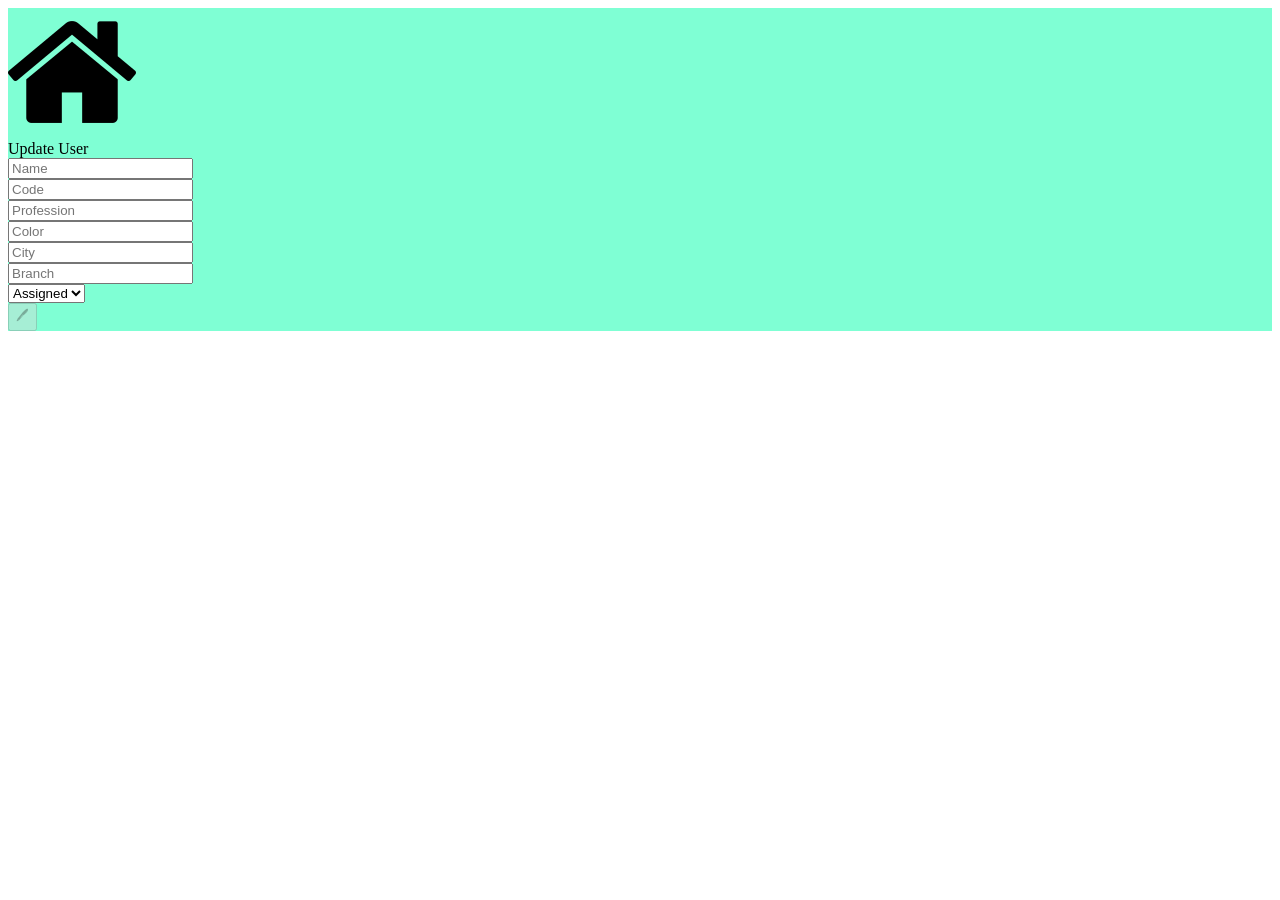
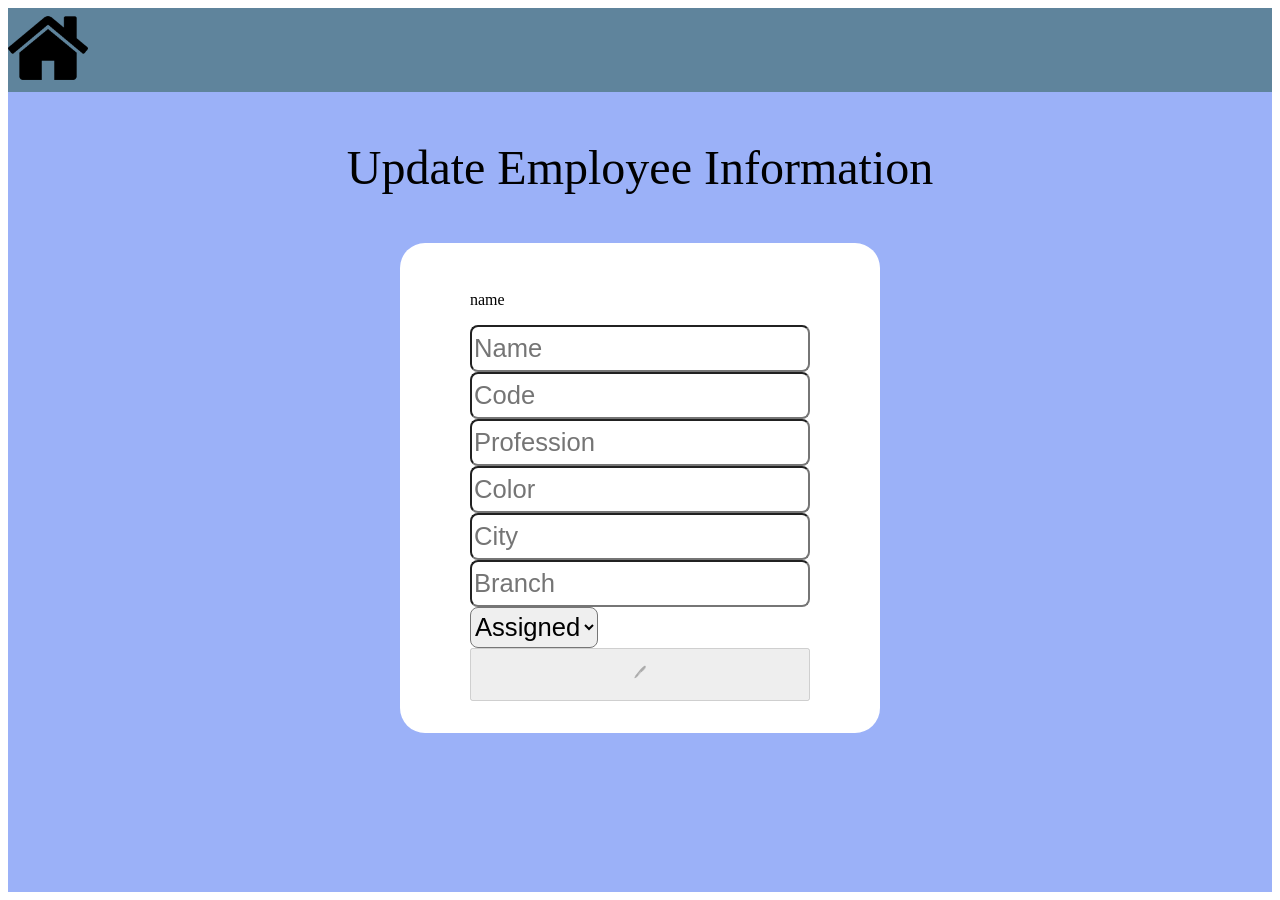
Before and after one commit to jeffreyleec/fullstack-js-crud-exercise, a React (Create React App) app in the folder client/plexxis-exercise/: page /user/update/1 in a window 1280 px wide. Before the commit the page ends 800 px from the top, so only its background shows below. Built offline with nearby package versions, Linux system fonts and the light colour scheme; no server answers.

Commit message:
update employee page styles added

```diff
--- a/client/plexxis-exercise/src/App.js
+++ b/client/plexxis-exercise/src/App.js
@@ -3,8 +3,8 @@ import { BrowserRouter as Router, Routes, Route, Link } from "react-router-dom";
 import { Home } from "./routes/Home";
 import { UpdateUser } from "./routes/UpdateUser";
 import { UsersContextProvider } from "./context/UsersContext";
-import "./app.css"
-import homeIcon from "./components/assets/homeIcon.png"
+import "./app.css";
+import homeIcon from "./components/assets/homeIcon.png";
 
 function App() {
   return (
@@ -12,8 +12,9 @@ function App() {
       <Router>
         <div className="nav">
           <nav>
-          <Link to="/"><img  Link to="/" src={homeIcon} alt="home"></img></Link>
-
+            <Link to="/">
+              <img className="homeIMG" src={homeIcon} alt="home"></img>
+            </Link>
           </nav>
 
           {/* A <Switch> looks through its children <Route>s and
--- a/client/plexxis-exercise/src/app.css
+++ b/client/plexxis-exercise/src/app.css
@@ -1,6 +1,11 @@
 .nav{
-  background-color: aquamarine;
+  background-color: #5f849c;
   height:auto;
   padding-bottom: 0em;
 
 }
+.homeIMG{
+  height:5em;
+
+
+}
--- a/client/plexxis-exercise/src/components/DeleteUser.js
+++ b/client/plexxis-exercise/src/components/DeleteUser.js
@@ -3,48 +3,58 @@ import UserRetrieve from "../apis/UserRetrieve";
 import { UsersContext } from "../context/UsersContext";
 import "../components/styles/deleteUser.css";
 
-
 export const DeleteUser = () => {
-  const {users, setUsers} = useContext(UsersContext)
+  const { users, setUsers } = useContext(UsersContext);
 
   const [id, setID] = useState("");
+  // console.log(users)
 
 
+  const handleDelete = async (id) => {
+    // e.preventDefault()
 
 
-const handleDelete = async (id) => {
-  // e.preventDefault()
-  // console.log('test working', id)
-try{
-  const response = await UserRetrieve.delete(`/user/${id}`)
-  console.log(response)
-  setUsers(users.filter((user)=> {
-    return user.id !== id;
-  })
-  );
-}catch(err){
-console.log(err)
-}
-}
+    try {
+
+
+      const response = await UserRetrieve.delete(`/user/${id}`);
+      console.log(response);
+
+      setUsers(
+        users.filter((user) => {
+          return user.id !== id;
+        })
+      );
+    } catch (err) {
+      console.log(err);
+
+    }
+  };
 
   return (
     <div className="deleteUserContainer">
-     <p className="deleteTitle">Delete a USER </p>
+      <p className="deleteTitle">Delete a USER </p>
       <form>
         <div className="form-row">
           <div className="col">
             <input
               value={id}
-              onChange={(e) => setID(e.target.value) }
-
-              type="text"
+              onChange={(e) => setID(e.target.value)}
+              type="number"
               className="form-control"
               placeholder="Enter ID"
             />
           </div>
 
           <div>
-            <button   disabled={!id} onClick={()=>handleDelete(id)} type="submit" >❌</button>
+            <button
+              disabled={!id}
+              onClick={() => handleDelete(id)}
+              type="submit"
+
+            >
+              ❌
+            </button>
           </div>
         </div>
       </form>
--- a/client/plexxis-exercise/src/components/EditUser.js
+++ b/client/plexxis-exercise/src/components/EditUser.js
@@ -21,11 +21,9 @@ export const EditUser = () => {
         <div className="form-row">
           <div className="col">
             <input
-
-
               value={id}
               onChange={(e) => setID(e.target.value)}
-              type="text"
+              type="number"
               className="form-control"
               placeholder="Enter ID"
               required
@@ -33,7 +31,7 @@ export const EditUser = () => {
           </div>
 
           <div>
-            <button   disabled={!id} onClick={() => handleEdit(id)} type="button">
+            <button disabled={!id} onClick={() => handleEdit(id)} type="button">
               🖊
             </button>
           </div>
--- a/client/plexxis-exercise/src/components/Header.js
+++ b/client/plexxis-exercise/src/components/Header.js
@@ -4,7 +4,7 @@ import "./styles/header.css"
 export const Header = () => {
   return (
     // <p className="headerTitle">Employee Database</p>
-    <div class="title">
+    <div className="title">
     <h1>Employee Database<span>React Table</span></h1>
   </div>
   )
--- /dev/null
+++ b/client/plexxis-exercise/src/components/styles/updateUserPage.css
@@ -0,0 +1,38 @@
+
+.updateContainer{
+  display:flex;
+  align-items:center;
+  flex-direction: column;
+  background-color: rgb(155, 177, 248);
+  height:100vh;
+
+}
+
+.updateForm{
+  display:flex;
+  justify-content:center;
+  background-color: #fff;
+  padding-top: 2em;
+  padding-bottom: 2em;
+  width:30em;
+  height:auto;
+  border-radius: 25px;
+
+
+}
+
+.updateTitle{
+  font-size: 3em;
+}
+
+.update-form-control{
+  font-size: 1.6em;
+height:1.6em;
+  border-radius: 8px;
+
+}
+
+.update-user-button{
+  width:100%;
+  height:4em;
+}
--- a/client/plexxis-exercise/src/routes/UpdateUser.js
+++ b/client/plexxis-exercise/src/routes/UpdateUser.js
@@ -3,6 +3,9 @@ import UserRetrieve from "../apis/UserRetrieve";
 import { UsersContext } from "../context/UsersContext";
 import { useParams } from "react-router-dom";
 import { useNavigate } from 'react-router-dom';
+import "../components/styles/updateUserPage.css"
+
+
 export const UpdateUser = () => {
   const navigate = useNavigate();
   //controlled components
@@ -48,23 +51,24 @@ export const UpdateUser = () => {
       });
       navigate(`/`)
       //  addUser(response.data.data)
-      console.log(updateUser);
+      //console.log(updateUser);
     } catch (err) {
-      console.log(err);
+      //console.log(err);
     }
   };
 
   return (
-    <div>
-      Update User
-      <form>
+    <div className="updateContainer">
+      <p className="updateTitle">Update Employee Information</p>
+      <form className="updateForm">
         <div className="form-row">
           <div className="col">
+            <p>name</p>
             <input
               value={name}
               onChange={(e) => setName(e.target.value)}
               type="text"
-              className="form-control"
+              className="update-form-control"
               placeholder="Name"
             />
           </div>
@@ -73,7 +77,7 @@ export const UpdateUser = () => {
               value={code}
               onChange={(e) => setCode(e.target.value)}
               type="text"
-              className="form-control"
+              className="update-form-control"
               placeholder="Code"
             />
           </div>
@@ -82,7 +86,7 @@ export const UpdateUser = () => {
               value={profession}
               onChange={(e) => setProfession(e.target.value)}
               type="text"
-              className="form-control"
+              className="update-form-control"
               placeholder="Profession"
             />
           </div>
@@ -91,7 +95,7 @@ export const UpdateUser = () => {
               value={color}
               onChange={(e) => setColor(e.target.value)}
               type="text"
-              className="form-control"
+              className="update-form-control"
               placeholder="Color"
             />
           </div>
@@ -100,7 +104,7 @@ export const UpdateUser = () => {
               value={city}
               onChange={(e) => setCity(e.target.value)}
               type="text"
-              className="form-control"
+              className="update-form-control"
               placeholder="City"
             />
           </div>
@@ -109,7 +113,7 @@ export const UpdateUser = () => {
               value={branch}
               onChange={(e) => setBranch(e.target.value)}
               type="text"
-              className="form-control"
+              className="update-form-control"
               placeholder="Branch"
             />
           </div>
@@ -117,7 +121,7 @@ export const UpdateUser = () => {
             <select
               value={assigned}
               onChange={(e) => setAssigned(e.target.value)}
-              className="form-control"
+              className="update-form-control"
             >
               <option hidden value="">
                 Assigned
@@ -139,7 +143,7 @@ export const UpdateUser = () => {
             }
               onClick={handleSubmit}
               type="submit"
-              className="add-user-btn"
+              className="update-user-button"
             >
               🖊
             </button>
```
